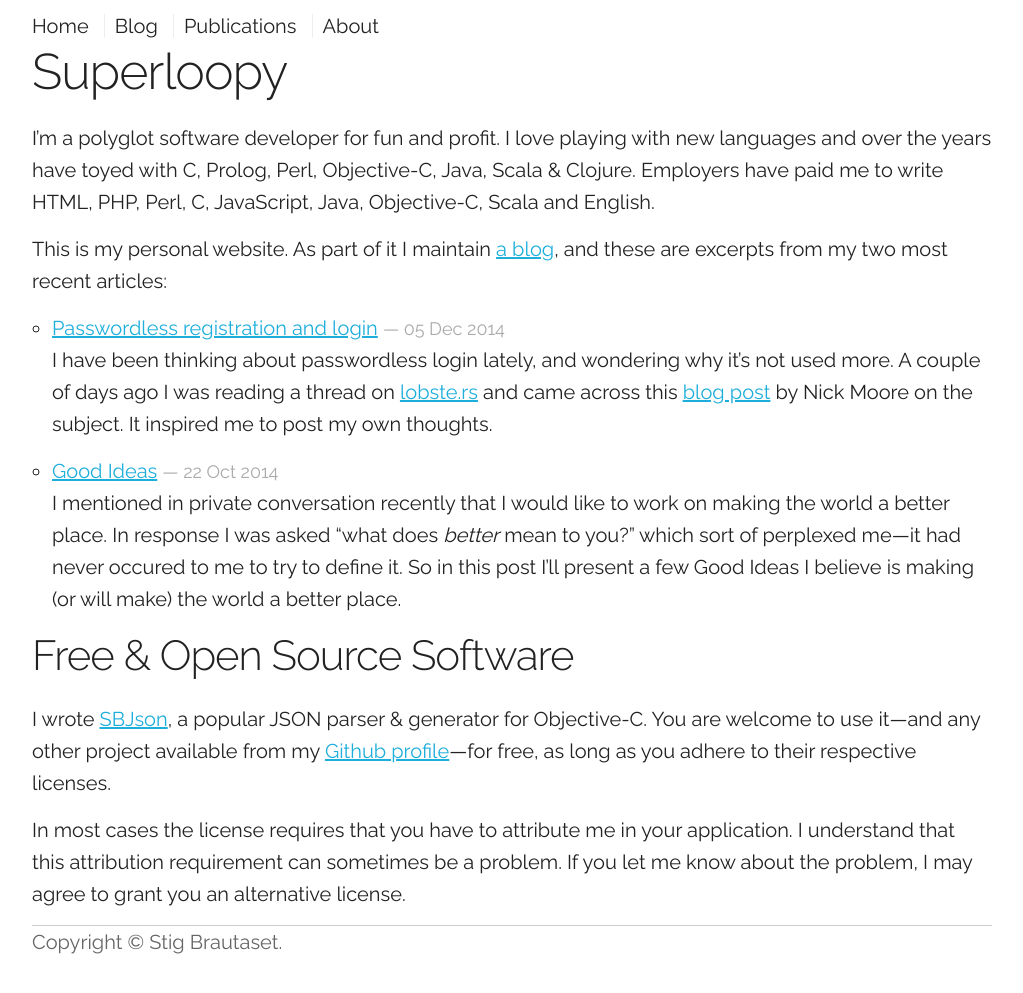
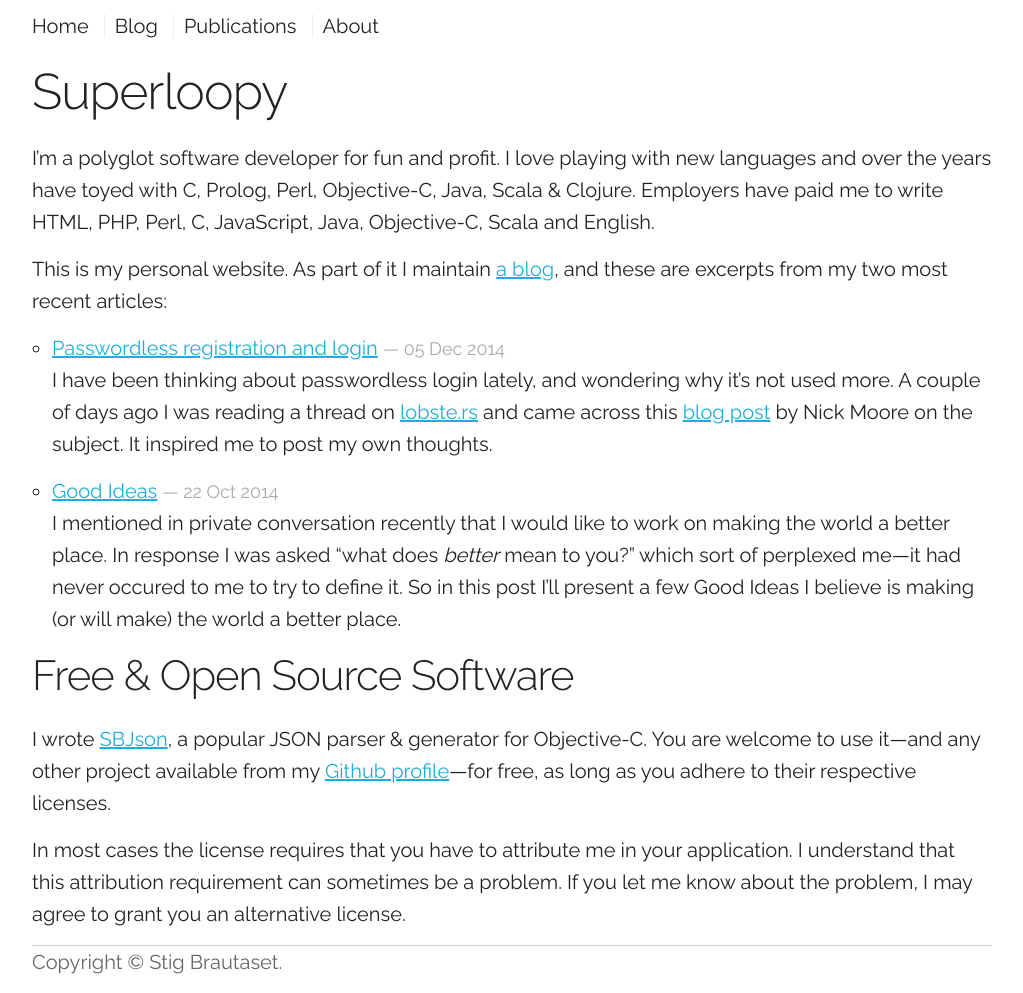
Before and after one commit to stig/www.brautaset.org, a Jekyll site: the page built from index.md, in a window 1280 px wide. Shown: the whole page, without its empty margins (128-1151 px from the left). Built offline with Jekyll 4.4.1, drawn with Linux system fonts in a browser that asks for light colours.

Commit message:
Make h1 header less squished to the top

```diff
--- a/css/main.scss
+++ b/css/main.scss
@@ -27,7 +27,12 @@ nav {
             padding-right: 0;
         }
     }
+}
 
+header {
+    h1 {
+        margin-top: 2rem;
+    }
 }
 
 /* Meta is not displayed by default */
```
